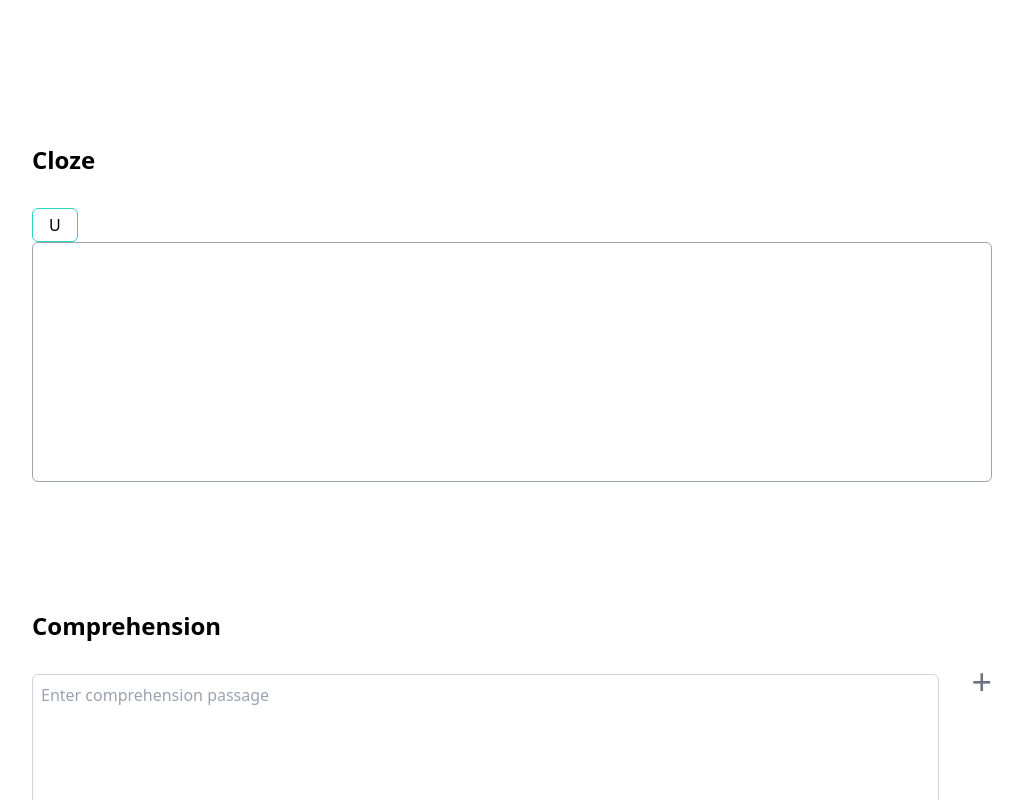
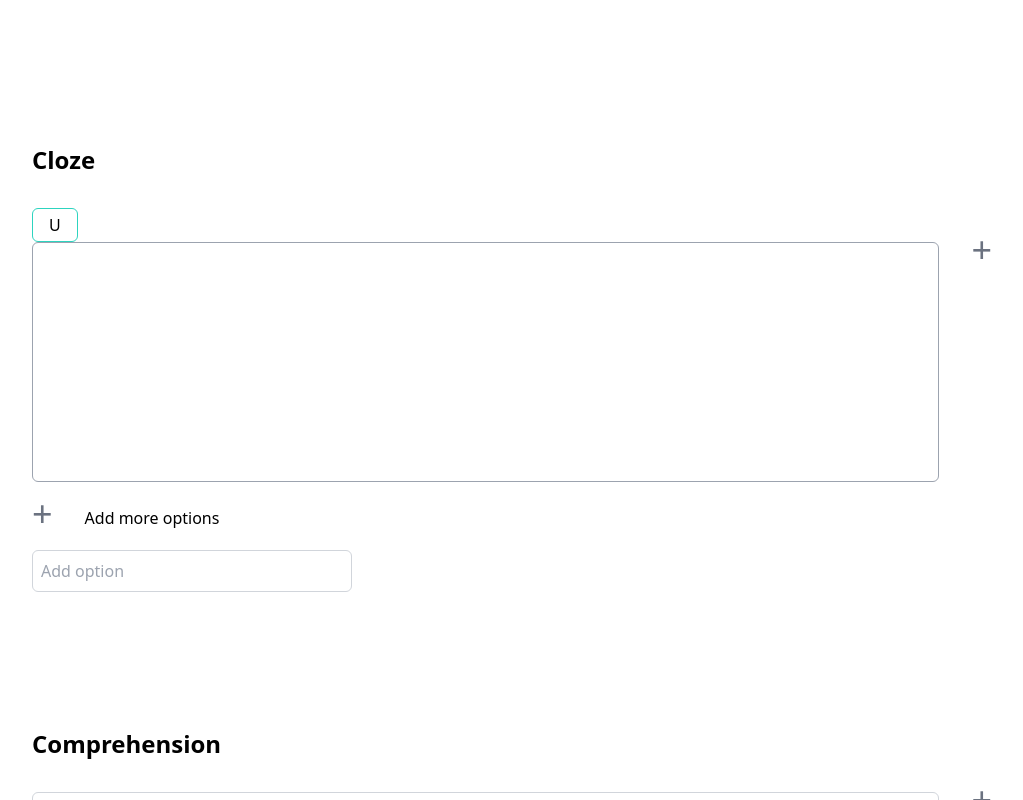
Before and after one commit to osSidd/mern-forms, a React (Vite) app in the folder client/: page / in a window 1280 px wide. Shown: the part 582-1382 px from the top of the page, without its empty margins (128-1151 px from the left). Built offline with nearby package versions, Linux system fonts and the light colour scheme.

Commit message:
all 3 ques logic complete

```diff
--- a/client/src/components/formBuilder/cloze.jsx
+++ b/client/src/components/formBuilder/cloze.jsx
@@ -2,46 +2,139 @@ import { useState } from "react"
 
 export default function Cloze(){
 
-    const [clozeQues, setCloseQues] = useState([{text: '', options:[{name:''}]}])
+    const [clozeQues, setCloseQues] = useState([{text: '', options:[{name:'', underlined:false}]}])
 
     function underlineText(e){
         const id = e.target.id
+
+        const span = document.createElement('span')
+        span.style.textDecoration='underline'
+
         const str = window.getSelection()
         const rng = str.getRangeAt(0)
-        const span = document.createElement('span')
-        span.style.textDecoration='underline'
         rng.surroundContents(span)
+
+        addOption(id, str.toString(), true)
+    }
+    console.log(clozeQues)
+
+    function addQuestion(e){
+        setCloseQues(prev => ([...prev, {text:'', options:[{name: ''}]}]))
+    }
+
+    function removeQuestion(e){
+        const id = parseInt(e.target.id)
+        setCloseQues(prev => prev.filter(item => prev.indexOf(item) !== id))
+    }
+
+    function addOption(id, str, bool){
+        setCloseQues(prev => prev.map(item => ({
+            ...item,
+            options: prev.indexOf(item) === parseInt(id) ? [...item.options, {name: str, underlined:bool}] : item.options
+        })))
+    }
+
+    function handleOptionChange(e){
+        const {value, dataset} = e.target
+        const qId = parseInt(dataset.q)
+        const opId = parseInt(dataset.op)
 
         setCloseQues(prev => prev.map(item => ({
             ...item,
-            options: prev.indexOf(item) === parseInt(id) ? [...item.options, {name: str.toString()}] : item.options
+            options: prev.indexOf(item) === qId ? mapField(item.options, value, opId) : item.options
         })))
     }
-    console.log(clozeQues)
+
+    function mapField(arr, value, id){
+        return arr.map(item => ({
+            ...item,
+            name: arr.indexOf(item) === id ? value: item.name
+        }))
+    }
+
+    function removeOption(e){
+        const {dataset} = e.target
+        const qId = parseInt(dataset.q)
+        const opId = parseInt(dataset.op)
+        setCloseQues(prev => prev.map(item => ({
+            ...item,
+            options: prev.indexOf(item) === qId ? filterOptions(item.options, opId) : item.options
+        })))
+    }
+
+    function filterOptions(arr, id){
+        return arr.filter(op => arr.indexOf(op) !== id)
+    }
+
     return(
         <div className="px-32">
-            <h1 className="text-2xl font-semibold mb-8">Cloze</h1>
+            <h2 className="text-2xl font-semibold mb-8">Cloze</h2>
             {
                 clozeQues.map(ques => {
                     const qIndex = clozeQues.indexOf(ques)
                     return (
-                        <div>
+                        <div className="mb-8">
                             <button
                                 id={qIndex}
                                 onClick={underlineText}
                                 className="py-1 px-4"
                             >U</button>
-                            <div
-                                contentEditable={true}
-                                className="border border-gray-400 w-full h-60 rounded-md p-2"
-                            ></div>
+                            <div className="flex items-start mb-6">
+                                <div
+                                    contentEditable={true}
+                                    className="border border-gray-400 w-full h-60 rounded-md p-2"
+                                ></div>
+                                <span
+                                    onClick={addQuestion}
+                                    className="-mt-3 ml-8 text-4xl text-gray-500 cursor-pointer"
+                                >
+                                    &#43;
+                                </span>
+                                {qIndex > 0 && <span
+                                    id={qIndex}
+                                    onClick={removeQuestion}
+                                    className="-mt-3 ml-8 text-4xl text-red-500 cursor-pointer"
+                                >
+                                    &#215;
+                                </span>}
+                            </div>
+                            <div className="mb-4 flex">
+                                <span
+                                    onClick={(e) => {addOption(qIndex, '', false)}}
+                                    className="-mt-3 mr-8 text-4xl text-gray-500 cursor-pointer"
+                                >
+                                    &#43;
+                                </span>
+                                <h3>Add more options</h3>
+                            </div>
                             <div>
                                 {
                                     ques.options.map(opt => {
                                         const opIndex = ques.options.indexOf(opt)
                                         return (
                                             <div>
-                                                <div>{opt.name}</div>
+                                                {opt.underlined ? <div>{opt.name}</div> :
+                                                <div>
+                                                    <input
+                                                        type="text"
+                                                        name="name"
+                                                        data-q={qIndex}
+                                                        data-op={opIndex}
+                                                        className="w-4/12 p-2 mb-2"
+                                                        placeholder="Add option"
+                                                        value={opt.name}
+                                                        onChange={handleOptionChange}
+                                                    />
+                                                    {opIndex>0 && <span
+                                                        data-q={qIndex}
+                                                        data-op={opIndex}
+                                                        onClick={removeOption}
+                                                        className="-mt-3 ml-4 text-4xl text-red-500 cursor-pointer"
+                                                    >
+                                                        &#215;
+                                                    </span>}
+                                                </div>
+                                                }
                                             </div>
                                         )
                                     })
```
